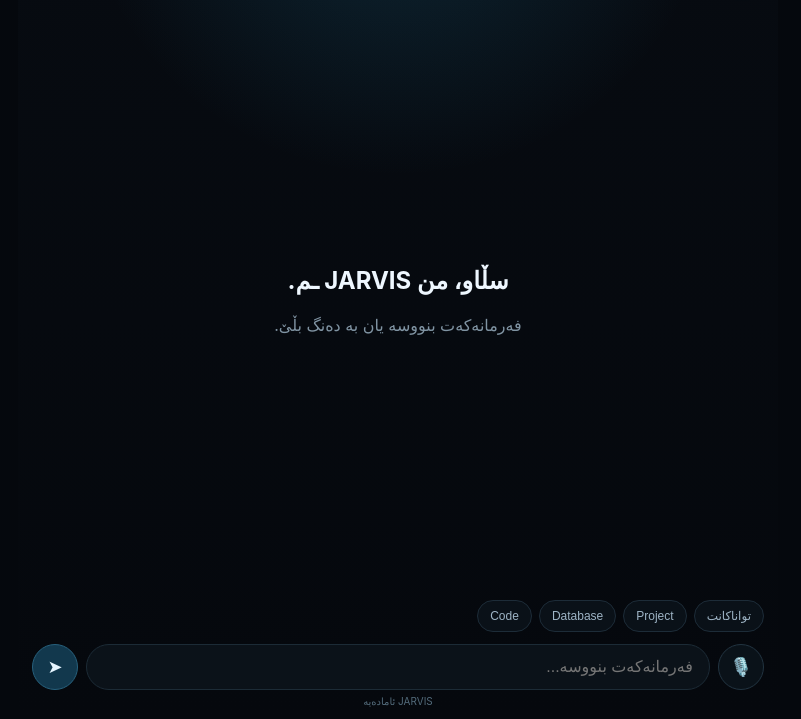
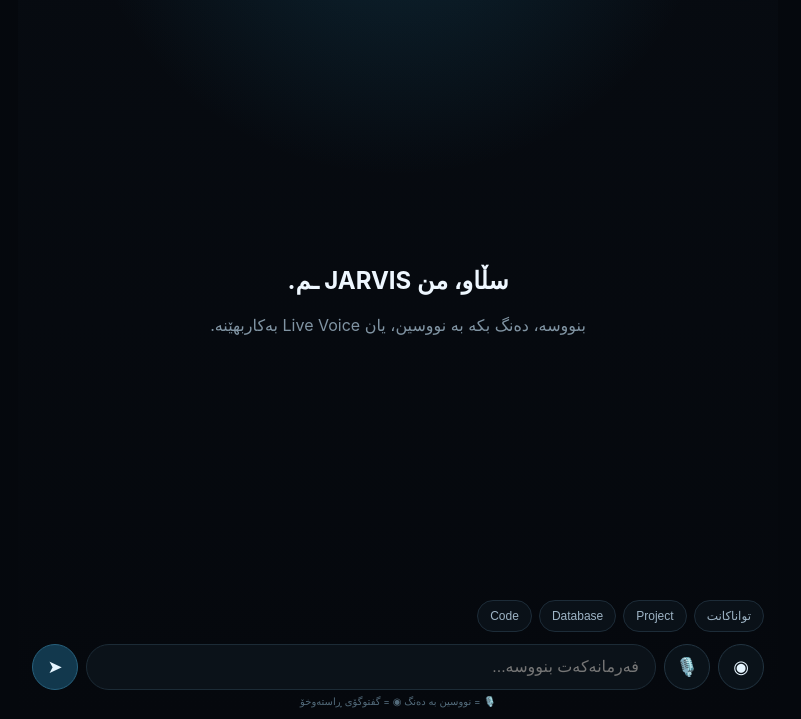
Before and after one commit to ahmadbabany847-hub/Jarvis, a website: page public/index.html in a window 1280 px wide. Shown: the part 81-800 px from the top of the page, without its empty margins (242-1043 px from the left). Drawn offline with Linux system fonts and the light colour scheme.

Commit message:
Add separate dictation and live voice buttons

```diff
--- a/public/index.html
+++ b/public/index.html
@@ -31,8 +31,11 @@
     form{display:flex;gap:8px;align-items:center;padding:5px 0}
     input{flex:1;min-width:0;background:#0b1219;border:1px solid #1c2b36;color:#fff;border-radius:24px;padding:13px 16px;font-size:16px;outline:none}
     button{cursor:pointer}
-    .round,.send{width:46px;height:46px;border-radius:50%;border:1px solid #223441;color:#e6f5ff;font-size:18px}
-    .round{background:#0a1219}.send{background:#12384d;border-color:#27617d}
+    .round,.send{width:46px;height:46px;border-radius:50%;border:1px solid #223441;color:#e6f5ff;font-size:18px;flex:0 0 auto}
+    .round{background:#0a1219}
+    .round.active{background:#0d806f;border-color:#25e0c0;box-shadow:0 0 22px rgba(37,224,192,.28)}
+    .send{background:#12384d;border-color:#27617d}
+    .voice-tools{display:flex;gap:8px;direction:ltr}
     .status{text-align:center;color:#536b7b;font-size:10px;min-height:16px}
   </style>
 </head>
@@ -52,7 +55,7 @@
     <section id="chat">
       <div class="welcome" id="welcome">
         <h2>سڵاو، من JARVIS ـم.</h2>
-        <p>فەرمانەکەت بنووسە یان بە دەنگ بڵێ.</p>
+        <p>بنووسە، دەنگ بکە بە نووسین، یان Live Voice بەکاربهێنە.</p>
       </div>
     </section>
 
@@ -64,11 +67,14 @@
     </section>
 
     <form id="form">
-      <button id="mic" type="button" class="round">🎙️</button>
+      <div class="voice-tools">
+        <button id="dictation" type="button" class="round" aria-label="Voice typing" title="Voice typing">🎙️</button>
+        <button id="liveVoice" type="button" class="round" aria-label="Live voice" title="Live voice">◉</button>
+      </div>
       <input id="input" autocomplete="off" placeholder="فەرمانەکەت بنووسە..." />
       <button type="submit" class="send">➤</button>
     </form>
-    <div id="status" class="status">JARVIS ئامادەیە</div>
+    <div id="status" class="status">🎙️ = نووسین بە دەنگ   ◉ = گفتوگۆی ڕاستەوخۆ</div>
   </main>
   <script src="/app.js"></script>
 </body>
```
